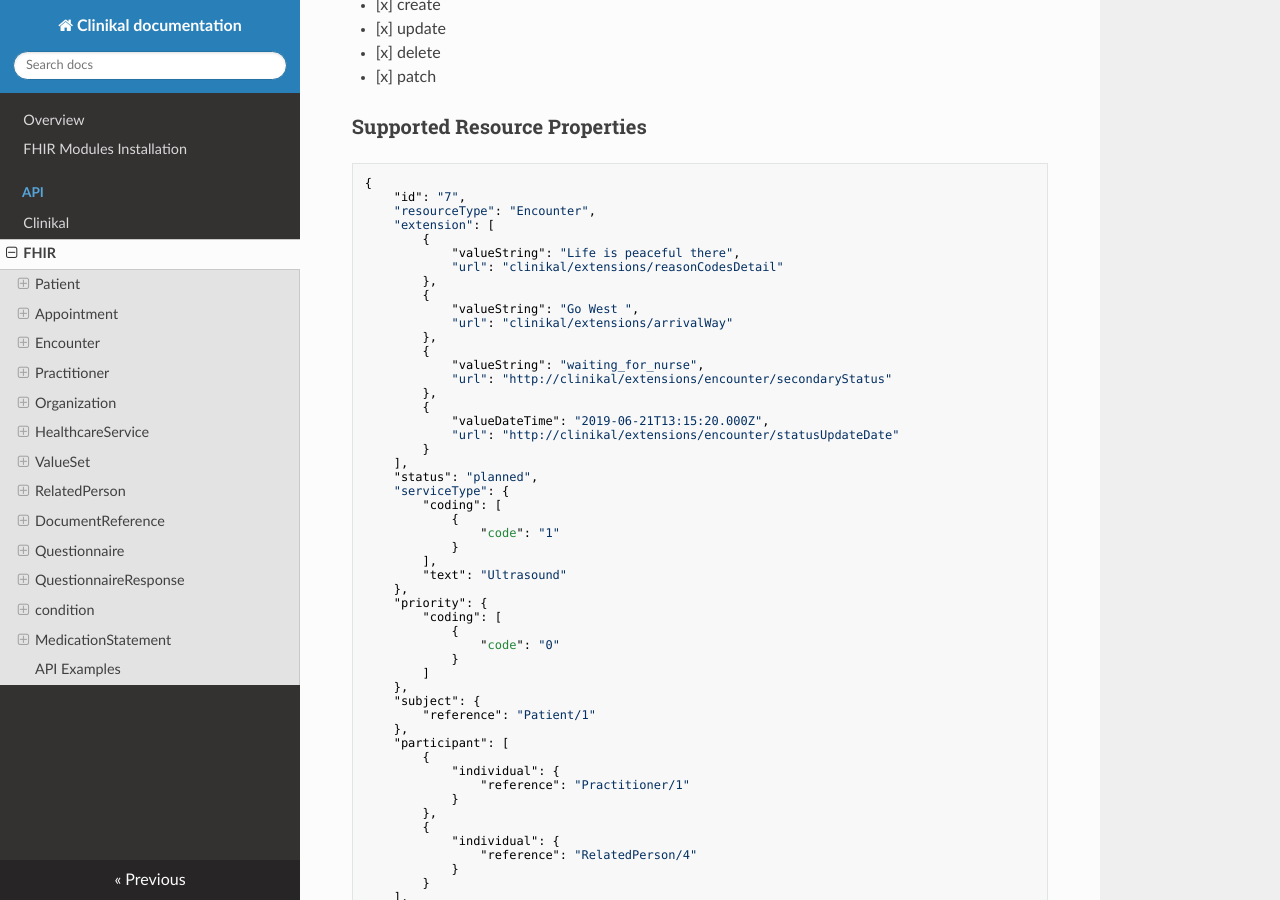
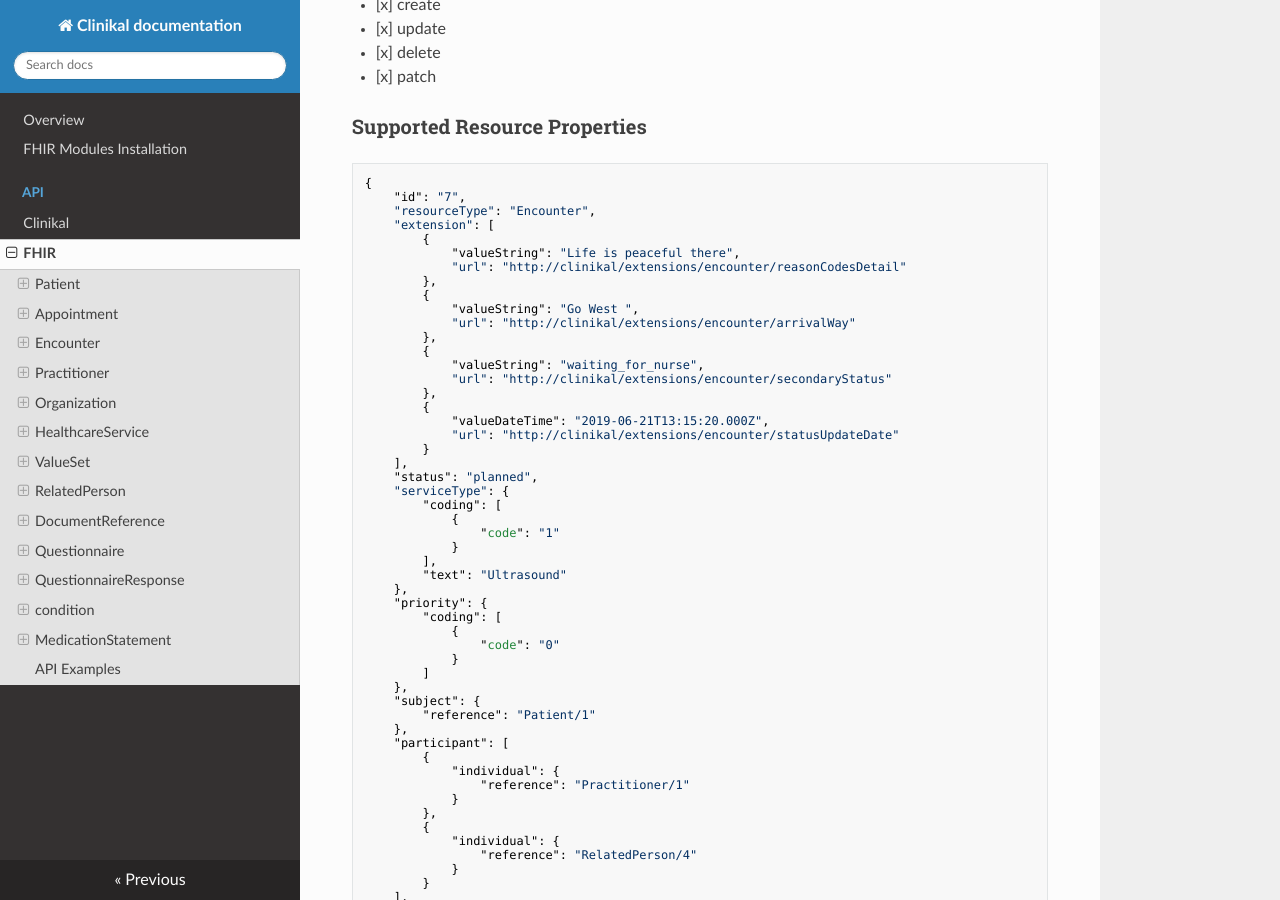
Before and after one commit to MohGovIL/Clinical-Documentation, an MkDocs documentation site: the page built from docs/api/fhir.md, in a window 1280 px wide and 900 px high, scrolled down 4765 px. Built offline with MkDocs 1.6.1, drawn with Linux system fonts in a browser that asks for light colours; nearby versions of some CDN libraries; part of the change alters nothing that is shown.

Commit message:
update encounter

```diff
--- a/docs/api/fhir.md
+++ b/docs/api/fhir.md
@@ -236,11 +236,11 @@ Search request:
     "extension": [
         {
             "valueString": "Life is peaceful there",
-            "url": "clinikal/extensions/reasonCodesDetail"
+            "url": "http://clinikal/extensions/encounter/reasonCodesDetail"
         },
         {
             "valueString": "Go West ",
-            "url": "clinikal/extensions/arrivalWay"
+            "url": "http://clinikal/extensions/encounter/arrivalWay"
         },
         {
             "valueString": "waiting_for_nurse",
```
